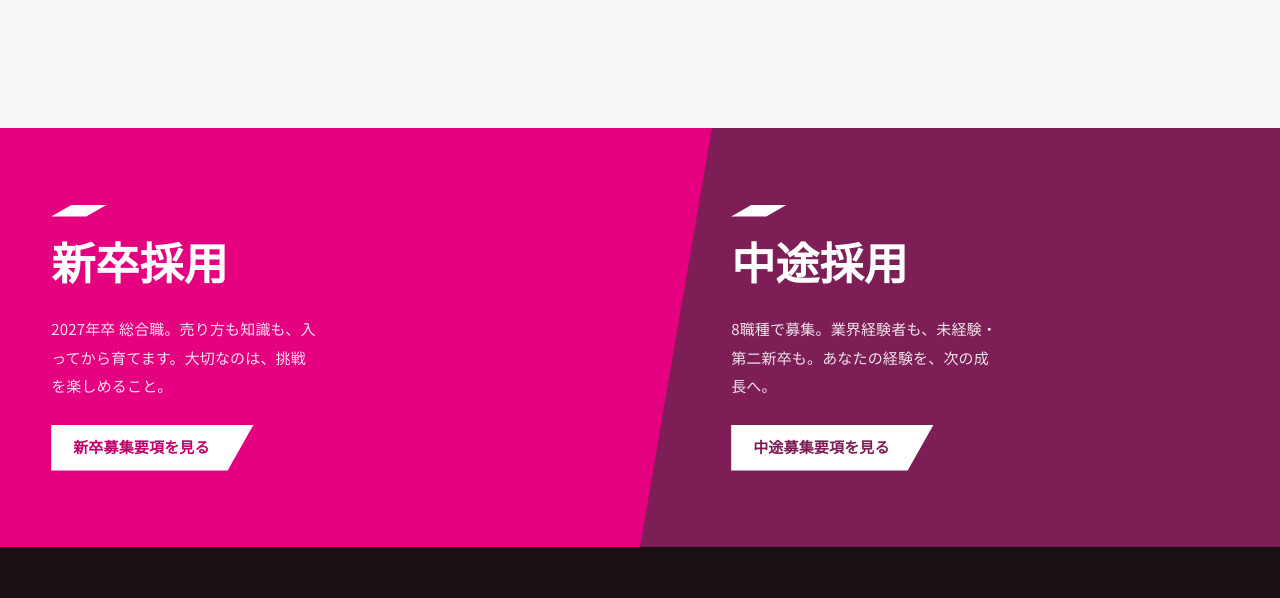
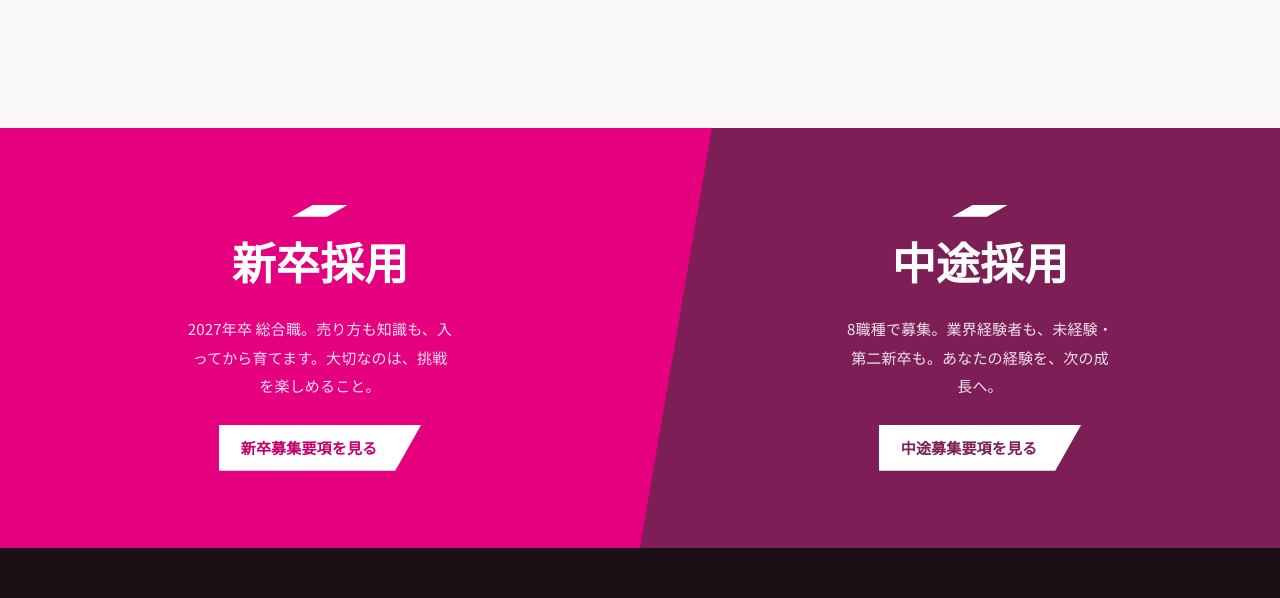
Before and after one commit to rshimada-hub/chuo-kaihatsu-recruit, a plain HTML site: page v2/index.html in a window 1280 px wide. Shown: the part 9020-9618 px from the top of the page. Drawn offline with nearby package versions, Linux system fonts and the light colour scheme; a web font is replaced by a local one.

Commit message:
v2: 募集要項の分岐パネルを中央揃えに
Co-Authored-By: Claude Fable 5.1 <noreply@anthropic.com>

```diff
--- a/v2/assets/css/site.css
+++ b/v2/assets/css/site.css
@@ -279,3 +279,10 @@ h1,h2,h3,h4,blockquote,.ck-story b,.steps b,.jobs dt,.facts dt,.pay h3,.minfo h4
 
 /* FV縦組み：2列を明示（<br>）。句点だけが3列目に落ちないようにする */
 .hero .vert{height:auto;overflow-wrap:normal;word-break:keep-all;font-size:clamp(30px,4.2vw,56px)}
+
+/* 分岐パネル：中身を各パネルの中央に（縦横） */
+.panel{text-align:center;justify-items:center;align-content:center;min-height:420px}
+.panel p{margin-inline:auto}
+.panel .ck-btn{justify-self:center}
+.panel .seg{margin-inline:auto}
+@media (max-width:700px){.panel{min-height:0}}
```
